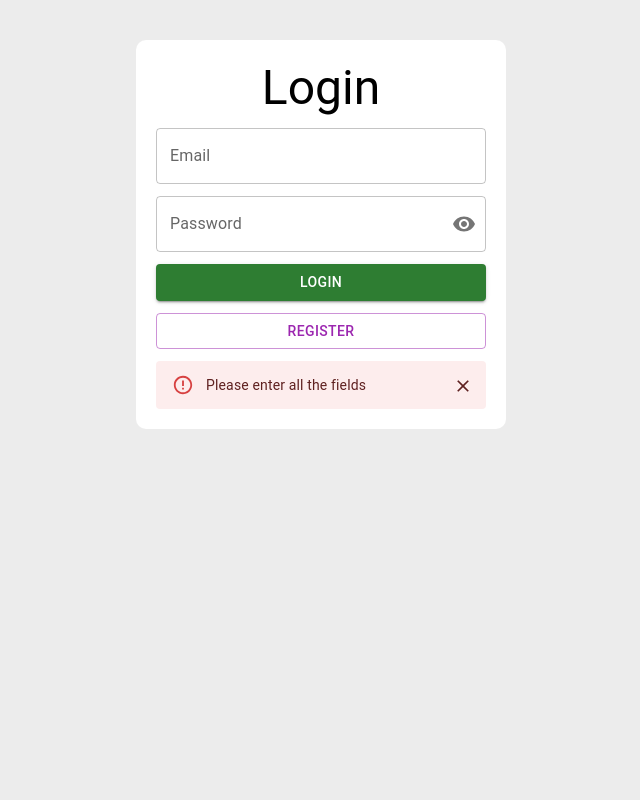
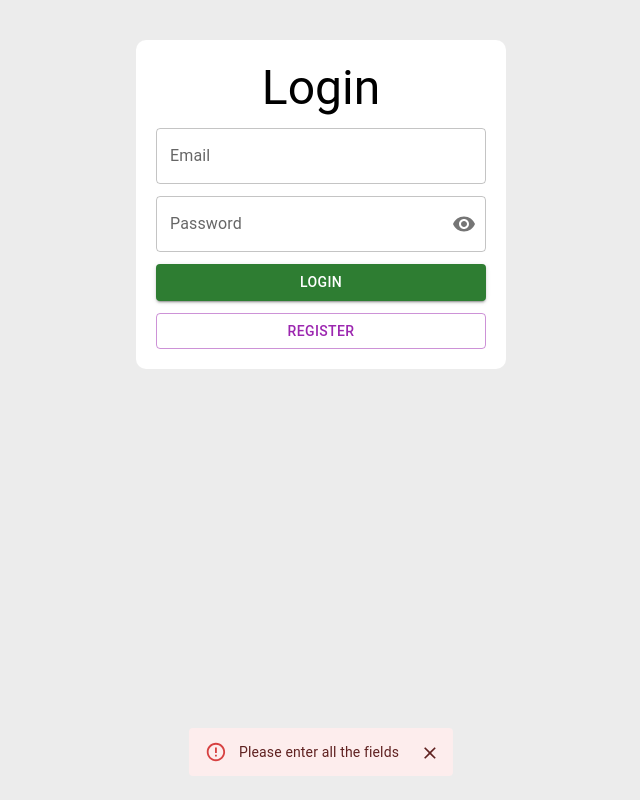
Before and after one commit to ana-pagnoncelli/Scheduler, a React (Create React App) app: page /profile in a window 1280 px wide. Both pictures are taken after a click on the button "LOGIN". Shown: the whole page, without its empty margins (319-959 px from the left). Built offline with nearby package versions, Linux system fonts and the light colour scheme.

Commit message:
change alertpopup

```diff
--- a/src/AppLoginOrRoute.tsx
+++ b/src/AppLoginOrRoute.tsx
@@ -5,6 +5,7 @@ import { LoginOrSignUp } from "./pages/login";
 import { DrawerHeader, Header } from "./header";
 import Router from "./routes";
 import { useUser } from "./hooks/useUser";
+import { AlertPopup } from "./components/AlertPopup";
 
 export function AppLoginOrRoute() {
   const { email } = useUser();
@@ -29,6 +30,7 @@ export function AppLoginOrRoute() {
       ) : (
         <LoginOrSignUp />
       )}
+      <AlertPopup />
     </div>
   );
 }
--- a/src/components/AlertPopup/AlertPopup.tsx
+++ b/src/components/AlertPopup/AlertPopup.tsx
@@ -1,5 +1,5 @@
 import React from "react";
-import { Alert, Collapse } from "@mui/material";
+import { Alert, Snackbar } from "@mui/material";
 import { useAlert } from "../../hooks/useAlert";
 
 // const ALERT_TIME = 5000;
@@ -18,10 +18,15 @@ export function AlertPopup() {
   // }, ALERT_TIME);
 
   return (
-    <Collapse in={open}>
-      <Alert severity={type} onClose={clearAlert}>
+    <Snackbar
+      open={open}
+      autoHideDuration={6000}
+      onClose={clearAlert}
+      anchorOrigin={{ vertical: "bottom", horizontal: "center" }}
+    >
+      <Alert severity={type} onClose={clearAlert} sx={{ width: "100%" }}>
         {text}
       </Alert>
-    </Collapse>
+    </Snackbar>
   );
 }
--- a/src/pages/login/Login.tsx
+++ b/src/pages/login/Login.tsx
@@ -4,7 +4,6 @@ import { LoginApp, LoginForm } from "./styles";
 import {
   loginError,
   missingFields,
-  AlertPopup,
   AlertColors
 } from "../../components/AlertPopup";
 import { loginRequest } from "./requests";
@@ -65,7 +64,6 @@ export function Login({ setUserHasAccountToFalse }: LoginProps) {
         >
           Register
         </Button>
-        <AlertPopup />
       </LoginForm>
     </LoginApp>
   );
--- a/src/pages/login/SignUp.tsx
+++ b/src/pages/login/SignUp.tsx
@@ -4,7 +4,7 @@ import { LoginApp, LoginForm } from "./styles";
 import { missingFields } from "../../components/AlertPopup/messages";
 import { createUserRequest } from "./requests";
 import { User } from "../../types/User";
-import { AlertColors, AlertPopup } from "../../components/AlertPopup";
+import { AlertColors } from "../../components/AlertPopup";
 import { useAlert } from "../../hooks/useAlert";
 import { PasswordField } from "./PasswordField";
 
@@ -74,7 +74,6 @@ export function SignUp({ setUserHasAccountToTrue }: SignUpProps) {
         >
           Login
         </Button>
-        <AlertPopup />
       </LoginForm>
     </LoginApp>
   );
--- a/src/pages/profile/Profile.tsx
+++ b/src/pages/profile/Profile.tsx
@@ -10,7 +10,7 @@ import { getProfile, updateProfile } from "./requests";
 import { ProfileType } from "./types";
 import { SUBMIT_CHANGES_BUTTON_NAME } from "./constants";
 import { ProfileApp, ProfileBox, ProfileForm } from "./styles";
-import { AlertColors, AlertPopup } from "../../components/AlertPopup";
+import { AlertColors } from "../../components/AlertPopup";
 import { useAlert } from "../../hooks/useAlert";
 
 export function Profile() {
@@ -106,7 +106,6 @@ export function Profile() {
           <TextField label='Gender' value={gender} onChange={handleGender} />
           <TextField label='Plan' value={plan} onChange={handlePlan} />
         </ProfileForm>
-        <AlertPopup />
         <Button variant='contained' color='success' onClick={handleSubmit}>
           {SUBMIT_CHANGES_BUTTON_NAME}
         </Button>
```
